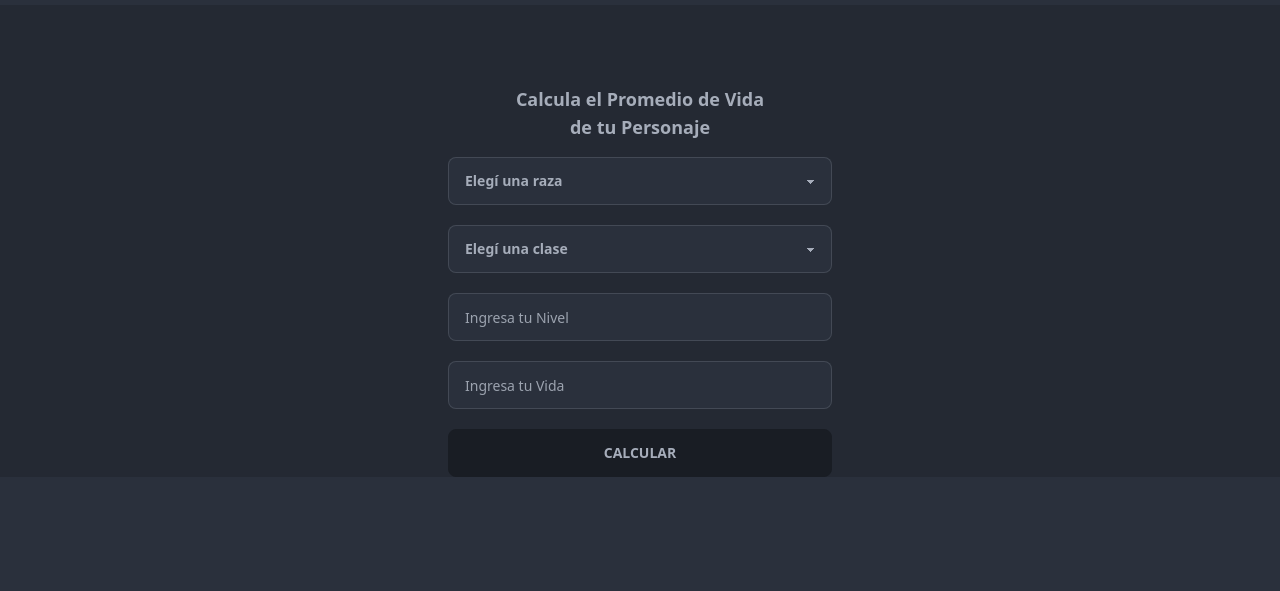
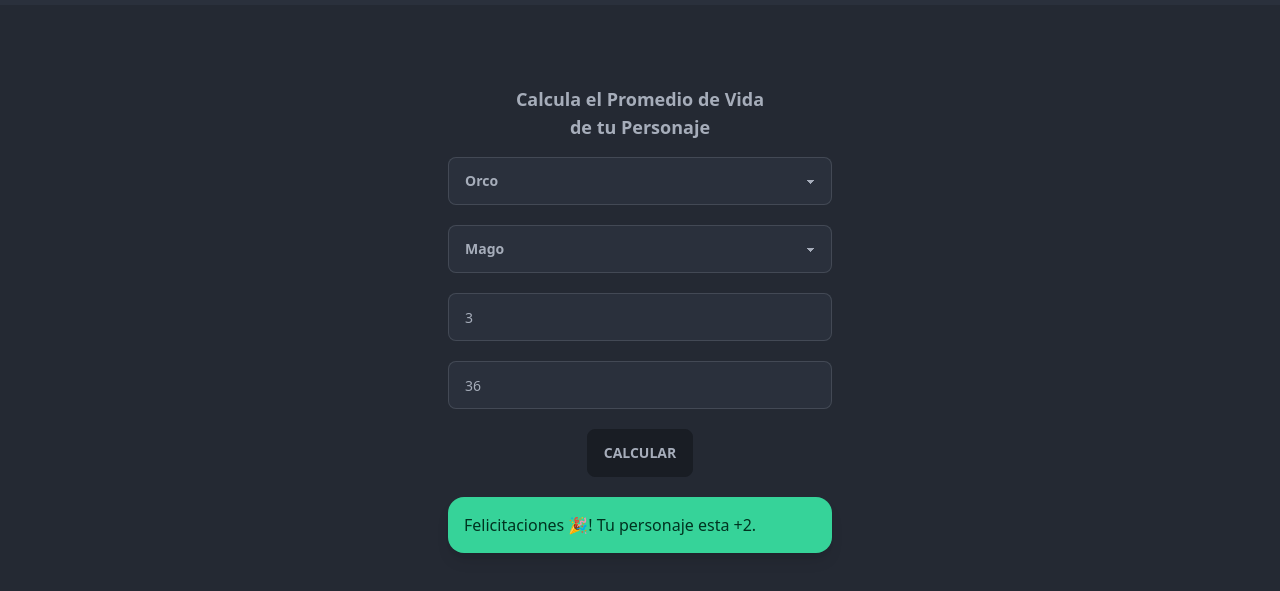
Before and after one commit to diazAimar/calculadora-de-vida, a website: page src/index.html in a window 1280 px wide. Both pictures are taken after a click on the button "CALCULAR". Shown: the part 59-650 px from the top of the page. Drawn offline with Linux system fonts and the light colour scheme.

Commit message:
Aplicacion finalizada y funcional. Agregado de crearAlerta() para mostrar un mensaje sobre el estado de la cuenta/calculo

```diff
--- a/src/css/index.css
+++ b/src/css/index.css
@@ -12,11 +12,3 @@ input::-webkit-inner-spin-button {
 input[type='number'] {
 	-moz-appearance: textfield;
 }
-
-select {
-	height: 36px;
-}
-
-#calculadora {
-	height: 100vh;
-}
--- a/src/index.html
+++ b/src/index.html
@@ -6,6 +6,7 @@
 		<meta http-equiv="X-UA-Compatible" content="IE=edge" />
 		<meta name="viewport" content="width=device-width, initial-scale=1.0" />
 		<link rel="stylesheet" href="../dist/output.css" />
+
 		<script src="./js/changeTheme.js" defer></script>
 		<script src="./js/informacion.js" defer></script>
 		<script src="./js/calcularPromedio.js" defer></script>
@@ -46,30 +47,23 @@
 				</div>
 			</nav>
 		</div>
-		<!-- Hero -->
-		<!-- 		<div class="hero bg-base-200">
-			<div class="hero-content text-center">
-				<div class="mt-40">
-					<h2>La vida en los MMORPG</h2>
-				</div>
-			</div>
-		</div> -->
 		<!-- Calculadora -->
-		<div id="calculadora" class="pt-20 bg-base-200 min-h-screen">
+		<div id="calculadora" class="bg-base-200 py-20 h-screen">
+			<div class="w-64 sm:w-96 mx-auto">
 				<h1 class="text-lg font-bold mb-4 text-center w-64 mx-auto">
 					Calcula el Promedio de Vida de tu Personaje
 				</h1>
 				<form
 					id="form"
-				class="form flex flex-col items-center items- justify-center w-64 sm:w-96 mx-auto"
+					class="form flex flex-col items-center items- justify-center"
 				>
 					<select
 						class="select select-bordered mb-5 w-full"
 						name="raza"
 						id="raza"
 					>
-					<option disabled selected>Elegí una raza</option>
-					<option value="orco">Orco</option>
+						<option disabled>Elegí una raza</option>
+						<option selected value="orco">Orco</option>
 						<option value="humano">Humano</option>
 						<option value="elfo">Elfo</option>
 						<option value="elfoOscuro">Elfo Oscuro</option>
@@ -81,8 +75,8 @@
 						ame="clase"
 						id="clase"
 					>
-					<option disabled selected>Elegí una clase</option>
-					<option value="mago">Mago</option>
+						<option disabled>Elegí una clase</option>
+						<option selected value="mago">Mago</option>
 						<option value="paladin">Paladin</option>
 						<option value="bardo">Bardo</option>
 						<option value="ladron">Ladron</option>
@@ -101,6 +95,7 @@
 						placeholder="Ingresa tu Nivel"
 						name="nivel"
 						id="nivel"
+						value="3"
 						class="input input-bordered mb-5 w-full"
 					/>
 					<input
@@ -108,13 +103,22 @@
 						min=""
 						placeholder="Ingresa tu Vida"
 						name="vida"
+						value="36"
 						id="vida"
 						class="input input-bordered mb-5 w-full"
 					/>
-				<button type="submit" class="btn btn-out w-full" id="calcularVida">
+					<button
+						type="submit"
+						class="btn btn-out w-fullmodal-button"
+						id="calcularVida"
+						for="my-modal"
+					>
 						Calcular
 					</button>
 				</form>
+				<!-- Return -->
+				<div id="alerta"></div>
+			</div>
 		</div>
 	</body>
 </html>
--- a/src/js/calcularPromedio.js
+++ b/src/js/calcularPromedio.js
@@ -2,13 +2,14 @@
 
 /* Selectores */
 const form = document.getElementById('form');
+const divAlerta = document.getElementById('alerta');
 
 const chequearInputs = () => {
 	let proceda = false;
 	let clase = document.getElementById('clase').value;
 	let raza = document.getElementById('raza').value;
-	let nivel = document.getElementById('nivel').value;
-	let vida = document.getElementById('vida').value;
+	let nivel = Number(document.getElementById('nivel').value);
+	let vida = Number(document.getElementById('vida').value);
 	if (
 		clase !== 'Elegí una clase' &&
 		raza !== 'Elegí una raza' &&
@@ -22,6 +23,43 @@ const chequearInputs = () => {
 
 const calcularVida = (clase, raza, nivel, vida) => {
 	// console.log('hi');
+	let vidaInicial = informacion[raza].vidaInicial;
+	let vidaPromedio =
+		(nivel - 1) * informacion[raza].promedio[clase] + vidaInicial;
+
+	vida > vidaPromedio
+		? crearAlerta(
+				'Felicitaciones 🎉! Tu personaje esta +' + (vida - vidaPromedio) + '.',
+				'success'
+		  )
+		: vida == vidaPromedio
+		? crearAlerta('Tu vida esta en el promedio.', 'warning')
+		: crearAlerta(
+				'Tu vida está por debajo del promedio, ' + (vida - vidaPromedio) + '.',
+				'error'
+		  );
+	console.log(
+		`El promedio de vida de un ${clase} ${raza} nivel ${nivel} es de ${vidaPromedio}`
+	);
+};
+
+const crearAlerta = (msg, tipo) => {
+	if (divAlerta.hasChildNodes()) {
+		let alertaActual = document.querySelector('.alerta-actual');
+		divAlerta.removeChild(alertaActual);
+	}
+	let alerta = document.createElement('div');
+	alerta.classList.add(
+		'alert',
+		`alert-${tipo}`,
+		'shadow-lg',
+		'alerta-actual',
+		'mt-5',
+		'text-center'
+	);
+	let texto = document.createTextNode(msg);
+	alerta.appendChild(texto);
+	divAlerta.appendChild(alerta);
 };
 
 form.addEventListener('submit', (e) => {
--- a/src/js/informacion.js
+++ b/src/js/informacion.js
@@ -46,6 +46,7 @@ const informacion = {
 			guerrero: 9.5,
 			cazador: 9,
 		},
+	},
 	gnomo: {
 		vidaInicial: 18,
 		promedio: {
@@ -60,7 +61,6 @@ const informacion = {
 			clerigo: 7,
 			guerrero: 9,
 			cazador: 8.5,
-			},
 		},
 	},
 	enano: {
@@ -80,5 +80,4 @@ const informacion = {
 		},
 	},
 };
-
-// console.log(informacion);
+informacion.humano = informacion.orco;
```
Also changed, not shown: dist/output.css. Lines whose indentation alone changed are shown as unchanged.
